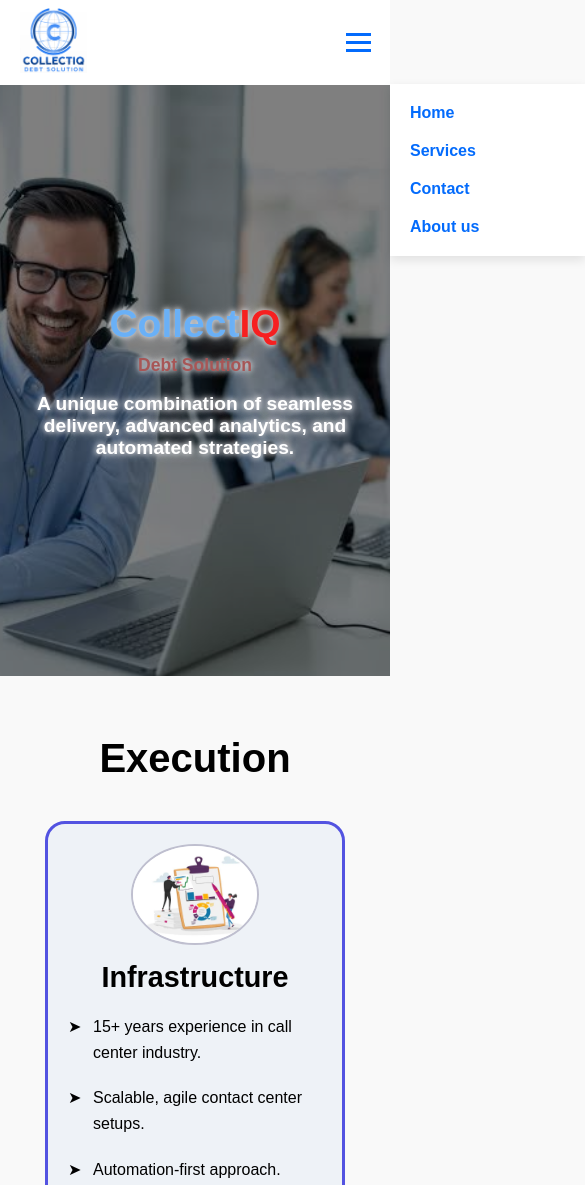
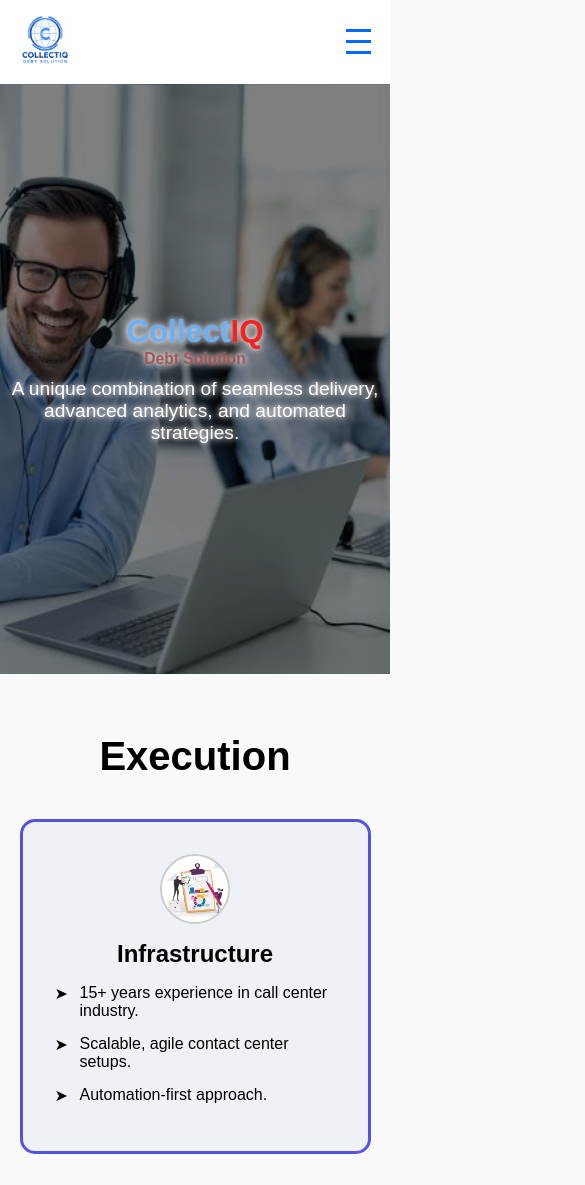
Before and after one commit to vikashgauatm123/CollectIQ, a plain HTML site: page index.html in a window 390 px wide. Shown: the top 1185 px of the page, 585 px wide, since content can reach past the window. Drawn offline with Linux system fonts and the light colour scheme.

Commit message:
Update Style.css

```diff
--- a/Style.css
+++ b/Style.css
@@ -7,14 +7,14 @@
 body {
   font-family: Arial, sans-serif;
   background: #f9f9f9;
+  overflow-x: hidden;
 }
 
-/* Navbar */
 .nav {
   display: flex;
   justify-content: space-between;
   align-items: center;
-  padding: 1vh 5vw;
+  padding: 1rem 5vw;
   background-color: white;
   position: sticky;
   top: 0;
@@ -22,29 +22,27 @@ body {
 }
 
 .logo img {
-  width: 8vh;
+  width: 50px;
 }
 
-/* Hamburger */
 .hamburger {
   display: none;
   flex-direction: column;
-  gap: 5px;
   cursor: pointer;
 }
 
 .hamburger div {
   width: 25px;
   height: 3px;
-  background-color: #036bfc;
-  transition: 0.3s ease;
+  background: #036bfc;
+  margin: 4px 0;
+  transition: all 0.3s ease;
 }
 
-/* Nav Links */
 .nav ul {
   list-style: none;
   display: flex;
-  gap: 4vw;
+  gap: 2vw;
 }
 
 .nav ul li {
@@ -65,8 +63,8 @@ body {
   left: 0;
   bottom: 0;
   width: 100%;
-  height: 4px;
-  background-color: #1375ff;
+  height: 3px;
+  background-color: #036bfc;
   transform: scaleX(0);
   transform-origin: center;
   transition: transform 0.3s ease;
@@ -76,7 +74,6 @@ body {
   transform: scaleX(1);
 }
 
-/* Hero Section */
 .content {
   position: relative;
   background-image: url("background.jpg");
@@ -92,36 +89,33 @@ body {
   position: absolute;
   top: 0;
   left: 0;
+  width: 100%;
   height: 100%;
-  width: 100%;
-  background-color: rgba(0, 0, 0, 0.5);
-  z-index: 2;
+  background: rgba(0, 0, 0, 0.5);
+  z-index: 1;
 }
 
 .text-wrapper {
   position: relative;
-  z-index: 3;
+  z-index: 2;
   text-align: center;
   color: white;
 }
 
 .text-wrapper h1 {
-  font-size: 10vw;
+  font-size: 8vw;
   text-shadow: 0 0 5px #d8d8dc, 0 0 10px #d8d8dc;
-  animation: fadein 2s;
 }
 
 .text-wrapper h4 {
-  font-size: 4.5vw;
-  margin-top: 1vh;
+  font-size: 4vw;
   color: rgb(167, 86, 86);
   text-shadow: 0 0 5px #d8d8dc, 0 0 10px #d8d8dc;
 }
 
 .text-wrapper p {
   font-size: 1.2rem;
-  font-weight: bolder;
-  margin-top: 2vh;
+  margin-top: 10px;
   text-shadow: 0 0 5px #d8d8dc, 0 0 10px #d8d8dc;
 }
 
@@ -133,11 +127,9 @@ body {
   color: rgb(106, 176, 246);
 }
 
-/* Execution Section */
 .execution {
   padding: 60px 5vw;
   text-align: center;
-  color: #000;
 }
 
 .execution-heading {
@@ -148,64 +140,58 @@ body {
 .execution-columns {
   display: flex;
   justify-content: center;
-  gap: 10vw;
   flex-wrap: wrap;
+  gap: 3rem;
 }
 
 .execution-box {
-  border-radius: 20px;
-  border: 3px solid rgb(83, 83, 225);
-  width: 40%;
-  min-width: 300px;
+  background: #eef2f7;
+  padding: 2rem;
+  border-radius: 15px;
+  width: 100%;
+  max-width: 450px;
   text-align: left;
-  padding: 20px;
-  background-color: #eef2f7;
+  border: 3px solid #5353e1;
 }
 
 .execution-box h2 {
-  font-size: 1.8rem;
   text-align: center;
-  margin-bottom: 20px;
+  margin-bottom: 1rem;
 }
 
 .execution-box ul {
   list-style: none;
-  padding-left: 0;
+  padding: 0;
 }
 
 .execution-box ul li {
   position: relative;
   padding-left: 25px;
-  margin-bottom: 20px;
-  line-height: 1.6;
+  margin-bottom: 15px;
 }
 
 .execution-box ul li::before {
-  content: "➤";
+  content: '➤';
   position: absolute;
   left: 0;
   top: 0;
   color: black;
-  font-size: 1rem;
 }
 
 .logo_infra {
-  width: 100%;
   display: flex;
   justify-content: center;
-  align-items: center;
   margin-bottom: 1rem;
 }
 
 .logo_infra img {
-  border: 2px solid rgb(191, 191, 207);
-  width: 8rem;
-  height: auto;
-  display: block;
+  width: 70px;
+  height: 70px;
+  object-fit: cover;
   border-radius: 50%;
+  border: 2px solid #ccc;
 }
 
-/* Responsive */
 @media (max-width: 768px) {
   .hamburger {
     display: flex;
@@ -213,20 +199,18 @@ body {
 
   .nav ul {
     position: absolute;
-    top: 10vh;
+    top: 70px;
     right: 0;
-    background-color: white;
+    background: white;
     flex-direction: column;
-    width: 50%;
-    height: auto;
+    align-items: center;
+    width: 100%;
     gap: 20px;
-    padding: 20px;
-    box-shadow: 0 4px 10px rgba(0, 0, 0, 0.1);
-    transform: translateX(100%);
-    transition: transform 0.3s ease;
+    padding: 1rem 0;
+    display: none;
   }
 
   .nav ul.active {
-    transform: translateX(0%);
+    display: flex;
   }
 }
```
